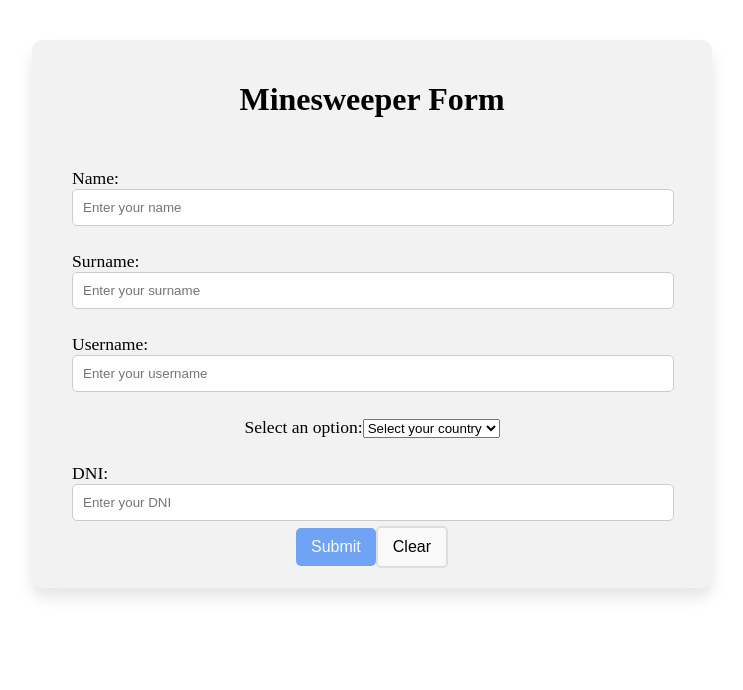
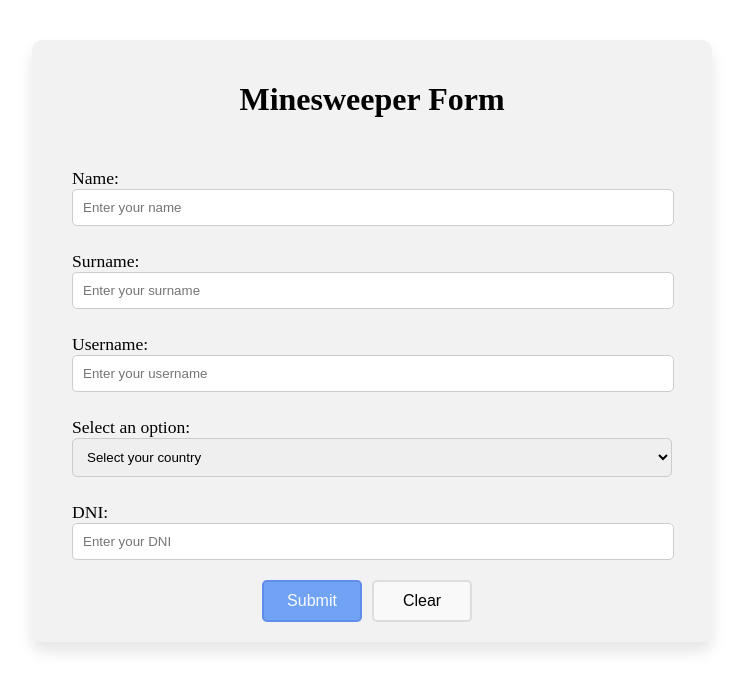
Before and after one commit to plum-bee/Forms, a React (Vite) app: page / in a window 1280 px wide. Shown: the top 690 px of the page, without its empty margins (268-1011 px from the left). Built offline with nearby package versions, Linux system fonts and the light colour scheme.

Commit message:
added on blur cases

```diff
--- a/src/App.css
+++ b/src/App.css
@@ -35,6 +35,22 @@ input {
   transition: border 0.3s ease;
 }
 
+p {
+  color: red;
+  text-align: left;
+  font-size: 15px;
+  margin-left: 20px;
+  margin-bottom: 5px;
+}
+
+select {
+  padding: 10px;
+  border-radius: 5px;
+  border: 1px solid #ccc;
+  width: 600px;
+  transition: border 0.3s ease;
+}
+
 .valid {
   border-color: #6bff6b;
 }
@@ -45,8 +61,11 @@ input:focus {
 }
 
 button {
+  margin-right: 10px;
   padding: 10px 15px;
   border: none;
+  width: 100px;
+  margin-top: 15px;
   border-radius: 5px;
   font-size: 1rem;
   cursor: pointer;
@@ -56,6 +75,7 @@ button {
 .submit {
   background: #3b82f6;
   color: #fff;
+  border: 2px solid #2563eb;
 }
 
 .submit:hover {
--- a/src/components/Form.jsx
+++ b/src/components/Form.jsx
@@ -24,9 +24,27 @@ function Form () {
     dni: false
   })
 
+  const [inputErrors, setInputErrors] = useState({})
+
   const handleChange = event => {
     const { name, value } = event.target
     setFormData(prevFormData => ({ ...prevFormData, [name]: value }))
+  }
+
+  const handleBlur = event => {
+    const { id, value } = event.target
+
+    if (value === '') {
+      setInputErrors(prevErrors => ({
+        ...prevErrors,
+        [id]: `${id} is required`
+      }))
+    } else {
+      setInputErrors(prevErrors => ({
+        ...prevErrors,
+        [id]: ''
+      }))
+    }
   }
 
   const isFormValid = validData => {
@@ -68,10 +86,12 @@ function Form () {
           placeholder='Enter your name'
           value={formData.name}
           onChange={handleChange}
-          className={validData.name ? 'valid' : ''}
+          onBlur={handleBlur}
+          className={validData.name ? 'valid' : 'invalid'}
           data-testid='name'
         />
       </label>
+      {inputErrors.name && <p>{inputErrors.name}</p>}
 
       <label htmlFor='surname'>
         Surname:
@@ -82,10 +102,12 @@ function Form () {
           placeholder='Enter your surname'
           value={formData.surname}
           onChange={handleChange}
-          className={validData.surname ? 'valid' : ''}
+          onBlur={handleBlur}
+          className={validData.surname ? 'valid' : 'invalid'}
           data-testid='surname'
         />
       </label>
+      {inputErrors.surname && <p>{inputErrors.surname}</p>}
 
       <label htmlFor='username'>
         Username:
@@ -96,10 +118,12 @@ function Form () {
           placeholder='Enter your username'
           value={formData.username}
           onChange={handleChange}
-          className={validData.username ? 'valid' : ''}
+          onBlur={handleBlur}
+          className={validData.username ? 'valid' : 'invalid'}
           data-testid='username'
         />
       </label>
+      {inputErrors.username && <p>{inputErrors.username}</p>}
 
       <label htmlFor='country'>
         Select an option:
@@ -108,7 +132,8 @@ function Form () {
           name='country'
           value={formData.country}
           onChange={handleChange}
-          className={validData.country ? 'valid' : ''}
+          onBlur={handleBlur}
+          className={validData.country ? 'valid' : 'invalid'}
           data-testid='country'
         >
           <option>Select your country</option>
@@ -126,10 +151,12 @@ function Form () {
           placeholder='Enter your DNI'
           value={formData.dni}
           onChange={handleChange}
-          className={validData.dni ? 'valid' : ''}
+          onBlur={handleBlur}
+          className={validData.dni ? 'valid' : 'invalid'}
           data-testid='dni'
         />
       </label>
+      {inputErrors.dni && <p>{inputErrors.dni}</p>}
 
       <button
         type='submit'
```
Also changed, not shown: 2 other files (tests, documents, lock files or other folders).
